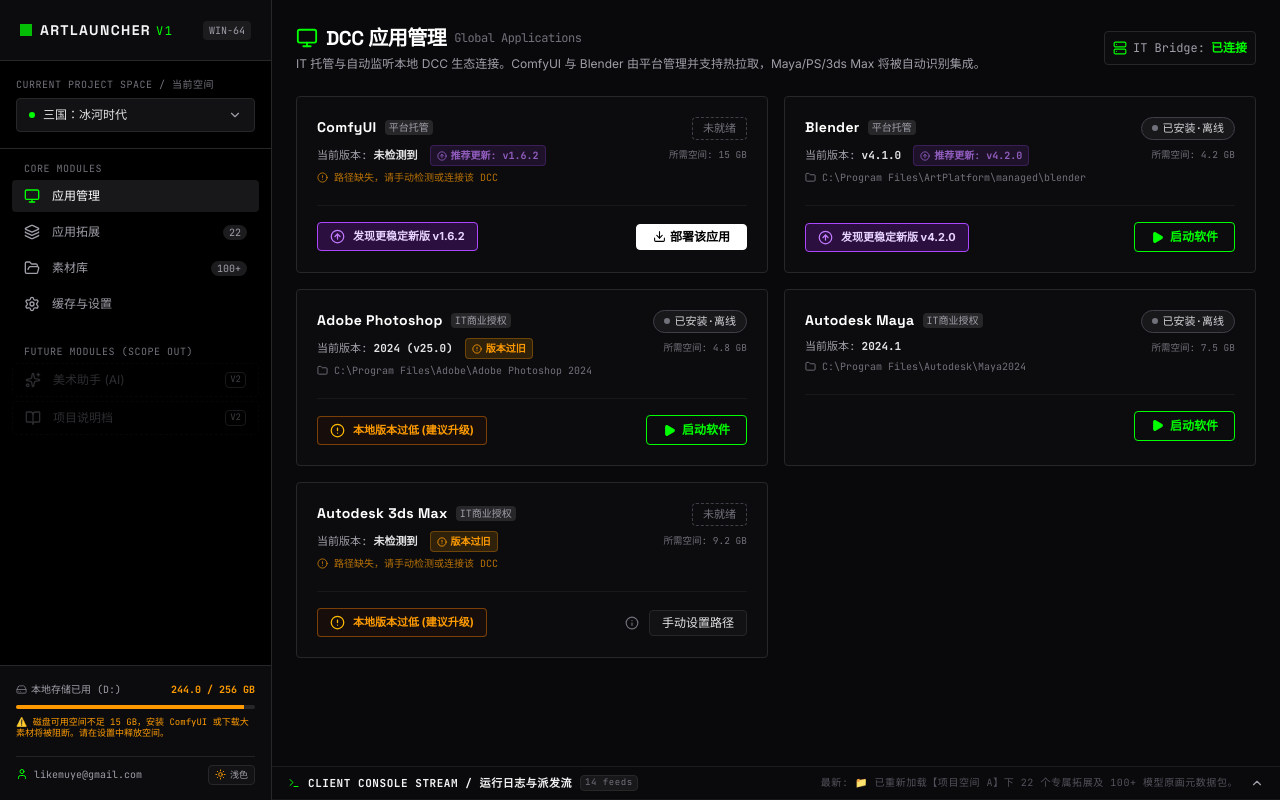
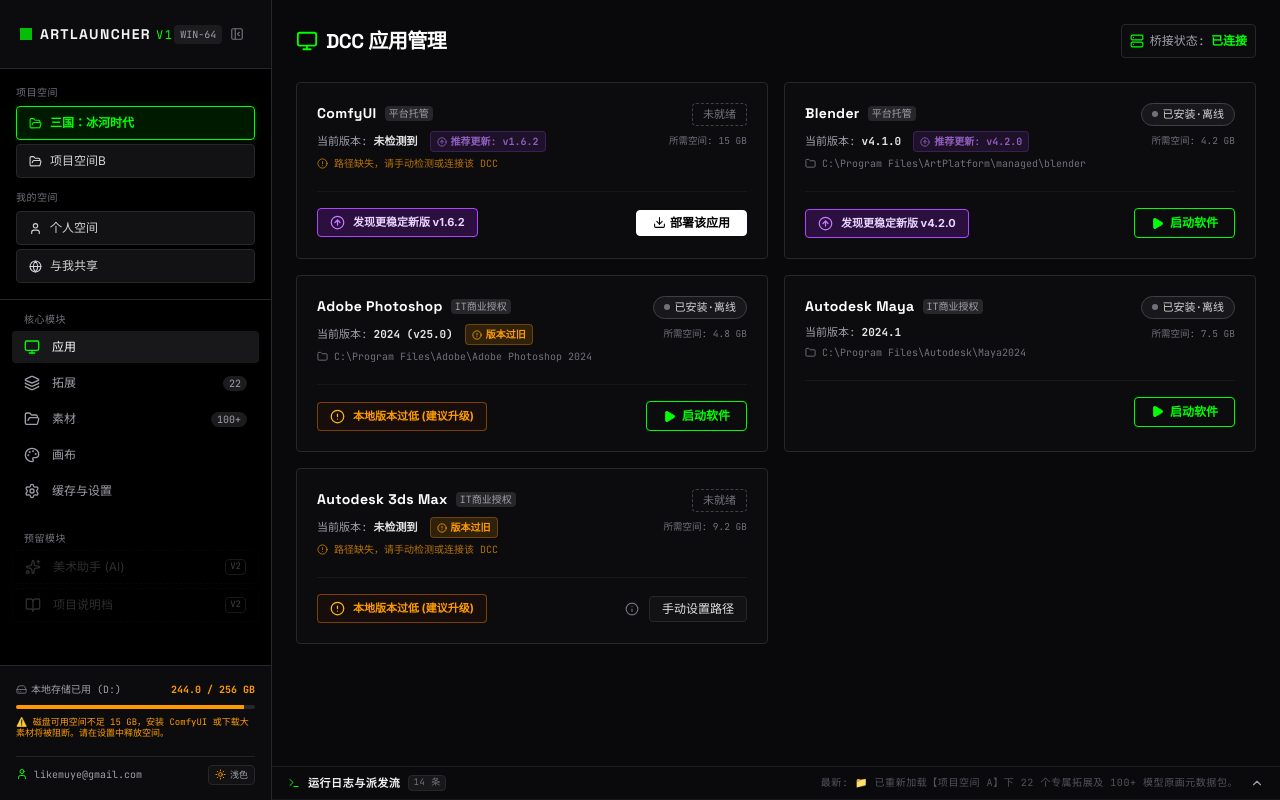
Before and after one commit to likemuye/ArtToolsPlatform, a React (Vite) app: page / in a window 1280 px wide. Built offline with nearby package versions, Linux system fonts and the light colour scheme.

Commit message:
Refine asset library and sidebar UI, update styles
- Rework AssetLibrary layout and interactions
- Update Sidebar structure and styling
- Adjust AppManager, ExtensionManager, SettingsPanel, App
- Minor index.html and index.css updates

```diff
--- a/index.html
+++ b/index.html
@@ -3,7 +3,7 @@
   <head>
     <meta charset="UTF-8" />
     <meta name="viewport" content="width=device-width, initial-scale=1.0" />
-    <title>Art Tools DCC Launcher & Asset Platform</title>
+    <title>艺术工具 DCC 启动与资产平台</title>
   </head>
   <body>
     <div id="root"></div>
--- a/src/App.tsx
+++ b/src/App.tsx
@@ -40,7 +40,9 @@
 
   // Sidebar and space states - F7
   const [currentTab, setCurrentTab] = useState<string>('apps');
-  const [currentSpace, setCurrentSpace] = useState<ProjectSpace>(PROJECT_SPACES[0]); // Defaults to Project A
+  const [currentSpace, setCurrentSpace] = useState<ProjectSpace>(
+    PROJECT_SPACES.find((space) => space.id === SpaceId.ProjectA) ?? PROJECT_SPACES[0]
+  );
   const [isInitial, setIsInitial] = useState<boolean>(true);
   const [toast, setToast] = useState<{ id: number; message: string; type: 'info' | 'success' | 'warning' | 'error' } | null>(null);
 
@@ -161,6 +163,8 @@
             addLog={addLog}
           />
         );
+      case 'canvas':
+        return <div className="flex-1"></div>;
       default:
         return (
           <div className="flex-1 p-8 text-zinc-500 font-mono">
@@ -236,9 +240,9 @@
           >
             <div className="flex items-center gap-2">
               <Terminal size={12} className="text-[#00ff00]" />
-              <span className="text-[#f4f4f5]">CLIENT CONSOLE STREAM / 运行日志与派发流</span>
+              <span className="text-[#f4f4f5]">运行日志与派发流</span>
               <span className="text-[9px] bg-zinc-900 border border-zinc-800 text-zinc-500 rounded px-1 min-w-[30px] text-center font-normal">
-                {logs.length} feeds
+                {logs.length} 条
               </span>
             </div>
 
@@ -256,7 +260,7 @@
           {consoleExpanded && (
             <div className="h-32 p-3 overflow-y-auto text-[10.5px] leading-relaxed space-y-1 font-mono selection:bg-[#00ff00]/20 selection:text-white">
               {logs.length === 0 ? (
-                <div className="text-zinc-700 italic select-none">Waiting for client interaction...</div>
+                <div className="text-zinc-700 italic select-none">等待客户端交互...</div>
               ) : (
                 logs.map((log, index) => {
                   let badgeColor = 'text-zinc-500';
--- a/src/components/AppManager.tsx
+++ b/src/components/AppManager.tsx
@@ -251,16 +251,13 @@
         <div>
           <h1 className="text-xl font-bold font-display tracking-tight text-white flex items-center gap-2">
             <Monitor size={22} className="text-[#00ff00]" />
-            DCC 应用管理 <span className="text-xs text-zinc-500 font-mono font-normal">Global Applications</span>
+            DCC 应用管理
           </h1>
-          <p className="text-xs text-zinc-400 mt-1">
-            IT 托管与自动监听本地 DCC 生态连接。ComfyUI 与 Blender 由平台管理并支持热拉取，Maya/PS/3ds Max 将被自动识别集成。
-          </p>
         </div>
         <div className="flex bg-[#0c0c0e] border border-[#27272a] rounded p-2 text-xs font-mono">
           <div className="flex items-center gap-1.5 text-zinc-400">
             <Server size={14} className="text-[#00ff00]" />
-            <span>IT Bridge:</span>
+            <span>桥接状态:</span>
             <span className="text-[#00ff00] font-bold">已连接</span>
           </div>
         </div>
@@ -565,7 +562,7 @@
 
             <div className="border border-[#27272a] bg-zinc-950 rounded mb-5 p-3">
               <label className="text-[10.5px] font-mono text-zinc-500 uppercase tracking-wilder block mb-2">
-                Simulated Folder Path Selector / 可用注册目录发现 (模拟)
+                可用注册目录发现（模拟）
               </label>
 
               <div className="space-y-2">
--- a/src/components/Sidebar.tsx
+++ b/src/components/Sidebar.tsx
@@ -1,19 +1,19 @@
-import React, { useState, useRef, useEffect } from 'react';
+import React, { useState } from 'react';
 import {
   Layers,
   Settings,
   Sparkles,
   BookOpen,
   HardDrive,
-  Database,
   User,
-  Globe,
   Monitor,
   FolderOpen,
-  ChevronDown,
+  Palette,
   Sun,
   Moon,
-  Check
+  PanelLeftClose,
+  PanelLeftOpen,
+  Globe
 } from 'lucide-react';
 import { SpaceId, ProjectSpace } from '../types';
 import { PROJECT_SPACES } from '../data';
@@ -37,26 +37,34 @@
   theme,
   toggleTheme
 }: SidebarProps) {
-  const [spaceDropdownOpen, setSpaceDropdownOpen] = useState(false);
-  const dropdownRef = useRef<HTMLDivElement>(null);
+  const [isCollapsed, setIsCollapsed] = useState(false);
 
-  // Close dropdown on click outside
-  useEffect(() => {
-    function handleClickOutside(event: MouseEvent) {
-      if (dropdownRef.current && !dropdownRef.current.contains(event.target as Node)) {
-        setSpaceDropdownOpen(false);
-      }
-    }
-    document.addEventListener('mousedown', handleClickOutside);
-    return () => {
-      document.removeEventListener('mousedown', handleClickOutside);
+  const projectSpaces = PROJECT_SPACES.filter(
+    (space) => space.id === SpaceId.ProjectA || space.id === SpaceId.ProjectB
+  );
+  const mySpaces = [
+    PROJECT_SPACES.find((space) => space.id === SpaceId.Personal),
+    PROJECT_SPACES.find((space) => space.id === SpaceId.Shared)
+  ].filter((space): space is ProjectSpace => Boolean(space));
+
+  const getSpaceLabel = (space: ProjectSpace) => {
+    if (space.id === SpaceId.ProjectA) return '三国：冰河时代';
+    if (space.id === SpaceId.ProjectB) return '项目空间B';
+    if (space.id === SpaceId.Personal) return '个人空间';
+    return '与我共享';
   };
-  }, []);
+
+  const getSpaceIcon = (space: ProjectSpace) => {
+    if (space.id === SpaceId.Personal) return User;
+    if (space.id === SpaceId.Shared) return Globe;
+    return FolderOpen;
+  };
 
   const mainTabs = [
-    { id: 'apps', name: '应用管理', icon: Monitor },
-    { id: 'extensions', name: '应用拓展', icon: Layers, badge: currentSpace.id === SpaceId.ProjectA ? '22' : '0' },
-    { id: 'assets', name: '素材库', icon: FolderOpen, badge: currentSpace.id === SpaceId.ProjectA ? '100+' : '0' },
+    { id: 'apps', name: '应用', icon: Monitor },
+    { id: 'extensions', name: '拓展', icon: Layers, badge: currentSpace.id === SpaceId.ProjectA ? '22' : '0' },
+    { id: 'assets', name: '素材', icon: FolderOpen, badge: currentSpace.id === SpaceId.ProjectA ? '100+' : '0' },
+    { id: 'canvas', name: '画布', icon: Palette },
     { id: 'settings', name: '缓存与设置', icon: Settings },
   ];
 
@@ -66,122 +74,129 @@
   ];
 
   return (
-    <div className="w-68 bg-black h-screen border-r border-[#27272a] flex flex-col select-none font-sans justify-between">
+    <div className={`${isCollapsed ? 'w-[72px]' : 'w-68'} bg-black h-screen border-r border-[#27272a] flex flex-col select-none font-sans justify-between transition-all duration-300 ease-out`}>
       {/* Upper Area */}
-      <div className="flex flex-col">
+      <div className="flex flex-col flex-1 min-h-0">
         {/* Platform Title */}
-        <div className="p-5 border-b border-[#27272a] bg-[#0c0c0e] flex items-center justify-between">
-          <div className="flex items-center gap-2">
+        <div className={`border-b border-[#27272a] bg-[#0c0c0e] ${isCollapsed ? 'p-3 flex items-center justify-center relative' : 'p-5 flex items-center justify-between'}`}>
+          <div className={`flex items-center ${isCollapsed ? '' : 'gap-2'}`}>
             <div className="w-3 h-3 bg-[#00ff00] animate-pulse"></div>
+            {!isCollapsed && (
               <span className={`font-display font-bold tracking-widest text-sm ${theme === 'light' ? 'text-zinc-900' : 'text-[#f4f4f5]'}`}>
                 ARTLAUNCHER <span className="text-[#00ff00] font-mono text-xs font-normal">V1</span>
               </span>
+            )}
           </div>
+          {!isCollapsed && (
             <div className="text-[10px] bg-[#1c1c1f] px-1.5 py-0.5 rounded text-zinc-400 font-mono">
               WIN-64
             </div>
+          )}
+          <button
+            onClick={() => setIsCollapsed(!isCollapsed)}
+            title={isCollapsed ? '展开导航' : '收起导航'}
+            className={`${isCollapsed ? 'absolute right-1.5 top-1/2 -translate-y-1/2' : ''} inline-flex h-7 w-7 items-center justify-center text-zinc-500 hover:text-[#00ff00] transition-colors cursor-pointer`}
+          >
+            {isCollapsed ? <PanelLeftOpen size={14} /> : <PanelLeftClose size={14} />}
+          </button>
         </div>
 
-        {/* Project Space Selector - F7 */}
-        <div ref={dropdownRef} className="p-4 border-b border-[#27272a] relative">
+        {/* Space Selector */}
+        <div className={`${isCollapsed ? 'p-2' : 'p-4'} border-b border-[#27272a]`}>
+          <div className={isCollapsed ? 'space-y-2' : 'space-y-3'}>
+            <div>
+              {!isCollapsed && (
                 <label className="text-[10px] text-zinc-500 uppercase font-mono tracking-wider block mb-1.5">
-            CURRENT PROJECT SPACE / 当前空间
+                  项目空间
                 </label>
-          <button
-            onClick={() => setSpaceDropdownOpen(!spaceDropdownOpen)}
-            className={`w-full flex items-center justify-between transition-all py-2 px-3 text-left rounded border ${
-              spaceDropdownOpen
-                ? (theme === 'light' ? 'border-[#00C800] bg-white ring-1 ring-[#00C800]/20' : 'border-[#00ff00] bg-[#121214] ring-1 ring-[#00ff00]/20')
-                : (theme === 'light' ? 'bg-white border-slate-200 hover:border-[#00C800]' : 'bg-[#121214] border-[#27272a] hover:border-[#00ff00]')
-            }`}
-          >
-            <div className="flex items-center gap-2 overflow-hidden">
-              {currentSpace.id === SpaceId.ProjectA ? (
-                <div className="w-1.5 h-1.5 rounded-full bg-[#00ff00]"></div>
-              ) : currentSpace.id === SpaceId.ProjectB ? (
-                <div className="w-1.5 h-1.5 rounded-full bg-blue-500"></div>
-              ) : currentSpace.id === SpaceId.Shared ? (
-                <div className="w-1.5 h-1.5 rounded-full bg-yellow-500"></div>
-              ) : (
-                <div className="w-1.5 h-1.5 rounded-full bg-purple-500"></div>
               )}
-              <span className={`text-xs font-medium truncate font-sans ${theme === 'light' ? 'text-slate-800' : 'text-zinc-200'}`}>
-                {currentSpace.name}
-              </span>
-            </div>
-            <ChevronDown size={14} className={`text-zinc-400 transition-transform ${spaceDropdownOpen ? 'rotate-180' : ''}`} />
-          </button>
-
-          {/* Space Selector Dropdown */}
-          {spaceDropdownOpen && (
-            <div className={`absolute left-4 right-4 mt-1 z-50 shadow-2xl rounded p-1 flex flex-col gap-[2px] border ${
-              theme === 'light' ? 'bg-white border-slate-200' : 'bg-[#121214] border-[#27272a]'
-            }`}>
-              {PROJECT_SPACES.map((space) => {
+              <div className={isCollapsed ? 'space-y-1.5' : 'space-y-1'}>
+                {projectSpaces.map((space) => {
                   const isActive = currentSpace.id === space.id;
-                let dotColor = 'bg-zinc-600';
-                if (space.id === SpaceId.ProjectA) dotColor = 'bg-[#00ff00]';
-                else if (space.id === SpaceId.ProjectB) dotColor = 'bg-blue-500';
-                else if (space.id === SpaceId.Shared) dotColor = 'bg-yellow-500';
-                else if (space.id === SpaceId.Personal) dotColor = 'bg-purple-500';
-
+                  const SpaceIcon = getSpaceIcon(space);
                   return (
                     <button
                       key={space.id}
-                    onClick={() => {
-                      setCurrentSpace(space);
-                      setSpaceDropdownOpen(false);
-                    }}
-                    className={`w-full flex flex-col text-left p-2 rounded transition-all group ${
+                      onClick={() => setCurrentSpace(space)}
+                      className={`rounded border transition-all cursor-pointer ${
                         isActive
-                        ? (theme === 'light' ? 'bg-emerald-50/70' : 'bg-[#1a1a1f]')
-                        : (theme === 'light' ? 'bg-transparent hover:bg-slate-50' : 'bg-transparent hover:bg-[#18181c]')
-                    }`}
+                          ? (theme === 'light'
+                            ? 'bg-emerald-50 border-[#00C800] text-[#00A900] font-semibold'
+                            : 'bg-[#00ff00]/10 border-[#00ff00] text-[#00ff00] font-semibold')
+                          : (theme === 'light'
+                            ? 'bg-white border-slate-200 text-slate-700 hover:border-[#00C800]'
+                            : 'bg-[#121214] border-[#27272a] text-zinc-300 hover:border-[#00ff00] hover:text-white')
+                      } ${isCollapsed ? 'h-14 w-14 mx-auto p-1.5' : 'w-full py-2 px-3 text-xs text-left font-sans'}`}
                     >
-                    <div className="flex items-center justify-between w-full">
+                      {isCollapsed ? (
+                        <div className="flex w-full flex-col items-center gap-0.5">
+                          <SpaceIcon size={14} />
+                          <span className="block w-full overflow-hidden text-ellipsis whitespace-nowrap text-[9px] leading-tight text-center">{getSpaceLabel(space)}</span>
+                        </div>
+                      ) : (
                         <div className="flex items-center gap-2">
-                        <div className={`w-1.5 h-1.5 rounded-full ${dotColor}`}></div>
-                        <span className={`text-xs ${
-                          isActive
-                            ? (theme === 'light' ? 'text-[#00C800] font-semibold' : 'text-[#00ff00] font-semibold')
-                            : (theme === 'light' ? 'text-slate-700 group-hover:text-slate-900' : 'text-zinc-300 group-hover:text-white')
-                        }`}>
-                          {space.name}
-                        </span>
+                          <SpaceIcon size={13} className="shrink-0" />
+                          <span className="truncate">{getSpaceLabel(space)}</span>
                         </div>
-                      <div className="flex items-center gap-1.5 shrink-0">
-                        {space.extensionCount > 0 && (
-                          <span className={`text-[9px] font-mono px-1 rounded ${
-                            theme === 'light' ? 'bg-slate-200/50 text-slate-500' : 'bg-[#27272a] text-zinc-400'
-                          }`}>
-                            {space.extensionCount} 拓展
-                          </span>
                       )}
-                        {isActive && (
-                          <Check size={12} className={theme === 'light' ? 'text-[#00C800]' : 'text-[#00ff00]'} />
-                        )}
-                      </div>
-                    </div>
-                    <span className={`text-[9.5px] mt-1 pl-3.5 line-clamp-1 ${
-                      isActive
-                        ? (theme === 'light' ? 'text-emerald-700/80' : 'text-zinc-400')
-                        : 'text-zinc-500'
-                    }`}>
-                      {space.description}
-                    </span>
                     </button>
                   );
                 })}
               </div>
+            </div>
+
+            <div>
+              {!isCollapsed && (
+                <label className="text-[10px] text-zinc-500 uppercase font-mono tracking-wider block mb-1.5">
+                  我的空间
+                </label>
               )}
+              <div className={isCollapsed ? 'space-y-1.5' : 'space-y-1'}>
+                {mySpaces.map((space) => {
+                  const isActive = currentSpace.id === space.id;
+                  const SpaceIcon = getSpaceIcon(space);
+                  return (
+                    <button
+                      key={space.id}
+                      onClick={() => setCurrentSpace(space)}
+                      className={`rounded border transition-all cursor-pointer ${
+                        isActive
+                          ? (theme === 'light'
+                            ? 'bg-emerald-50 border-[#00C800] text-[#00A900] font-semibold'
+                            : 'bg-[#00ff00]/10 border-[#00ff00] text-[#00ff00] font-semibold')
+                          : (theme === 'light'
+                            ? 'bg-white border-slate-200 text-slate-700 hover:border-[#00C800]'
+                            : 'bg-[#121214] border-[#27272a] text-zinc-300 hover:border-[#00ff00] hover:text-white')
+                      } ${isCollapsed ? 'h-14 w-14 mx-auto p-1.5' : 'w-full py-2 px-3 text-xs text-left font-sans'}`}
+                    >
+                      {isCollapsed ? (
+                        <div className="flex w-full flex-col items-center gap-0.5">
+                          <SpaceIcon size={14} />
+                          <span className="block w-full overflow-hidden text-ellipsis whitespace-nowrap text-[9px] leading-tight text-center">{getSpaceLabel(space)}</span>
+                        </div>
+                      ) : (
+                        <div className="flex items-center gap-2">
+                          <SpaceIcon size={13} className="shrink-0" />
+                          <span className="truncate">{getSpaceLabel(space)}</span>
+                        </div>
+                      )}
+                    </button>
+                  );
+                })}
+              </div>
+            </div>
+          </div>
         </div>
 
         {/* Navigation Tabs - F1 - F10 */}
-        <div className="p-3">
+        <div className="relative flex-1 min-h-0">
+          <div className={`${isCollapsed ? 'p-2' : 'p-3'} h-full overflow-y-auto sidebar-nav-scroll`}>
+          {!isCollapsed && (
             <label className="text-[10px] text-zinc-500 uppercase font-mono tracking-wider pl-3 block mb-1">
-            Core Modules
+              核心模块
             </label>
-          <div className="space-y-1">
+          )}
+          <div className={isCollapsed ? 'space-y-1.5' : 'space-y-1'}>
             {mainTabs.map((tab) => {
               const TabIcon = tab.icon;
               const isActive = currentTab === tab.id;
@@ -189,17 +204,17 @@
                 <button
                   key={tab.id}
                   onClick={() => setCurrentTab(tab.id)}
-                  className={`w-full flex items-center justify-between py-2 px-3 text-left transition-all rounded group ${
+                  className={`w-full transition-all rounded group cursor-pointer ${
                     isActive
                       ? 'bg-[#18181b] text-white font-medium'
                       : 'text-zinc-400 hover:text-white hover:bg-[#0c0c0e]'
-                  }`}
+                  } ${isCollapsed ? 'h-14 w-14 mx-auto p-1.5 flex flex-col items-center gap-0.5' : 'py-2 px-3 flex items-center justify-between text-left'}`}
                 >
-                  <div className="flex items-center gap-3">
-                    <TabIcon size={16} className={isActive ? 'text-[#00ff00]' : 'text-zinc-400 group-hover:text-zinc-200'} />
-                    <span className="text-xs">{tab.name}</span>
+                  <div className={`flex ${isCollapsed ? 'flex-col items-center gap-1' : 'items-center gap-3'}`}>
+                    <TabIcon size={isCollapsed ? 15 : 16} className={isActive ? 'text-[#00ff00]' : 'text-zinc-400 group-hover:text-zinc-200'} />
+                    <span className={isCollapsed ? 'block w-full overflow-hidden text-ellipsis whitespace-nowrap text-[9px] leading-tight text-center' : 'text-xs'}>{tab.name}</span>
                   </div>
-                  {tab.badge && (
+                  {!isCollapsed && tab.badge && (
                     <span className={`text-[10px] font-mono px-1.5 py-0.2 rounded-full ${
                       isActive ? 'bg-[#00ff00] text-black font-semibold' : 'bg-[#1c1c1f] text-zinc-400'
                     }`}>
@@ -212,36 +227,66 @@
           </div>
 
           {/* Placeholders for V2 */}
-          <div className="mt-6">
+          <div
+            className={
+              isCollapsed
+                ? (theme === 'light' ? 'mt-3 pt-3 border-t border-slate-200' : 'mt-3 pt-3 border-t border-[#1b1b1d]')
+                : 'mt-6'
+            }
+          >
+            {!isCollapsed && (
               <label className="text-[10px] text-zinc-500 uppercase font-mono tracking-wider pl-3 block mb-1">
-              Future Modules (Scope Out)
+                预留模块
               </label>
-            <div className="space-y-1">
+            )}
+            <div className={isCollapsed ? 'space-y-1.5' : 'space-y-1'}>
               {placeholderTabs.map((tab) => {
                 const TabIcon = tab.icon;
                 return (
                   <div
                     key={tab.id}
                     title="PRD 规划 V2 版本，当前仅作原型占位"
-                    className="w-full flex items-center justify-between py-2 px-3 text-left border border-dashed border-zinc-800/40 opacity-40 cursor-not-allowed text-zinc-500 rounded"
+                    className={`w-full border border-dashed border-zinc-800/40 opacity-40 cursor-not-allowed text-zinc-500 rounded ${
+                      isCollapsed ? 'h-14 w-14 mx-auto p-1.5 flex flex-col items-center gap-0.5' : 'py-2 px-3 flex items-center justify-between text-left'
+                    }`}
                   >
-                    <div className="flex items-center gap-3">
-                      <TabIcon size={16} />
-                      <span className="text-xs">{tab.name}</span>
+                    <div className={`flex ${isCollapsed ? 'flex-col items-center gap-1' : 'items-center gap-3'}`}>
+                      <TabIcon size={isCollapsed ? 15 : 16} />
+                      <span className={isCollapsed ? 'block w-full overflow-hidden text-ellipsis whitespace-nowrap text-[9px] leading-tight text-center' : 'text-xs'}>{tab.name}</span>
                     </div>
+                    {!isCollapsed && (
                       <span className="text-[9px] font-mono border border-zinc-700 text-zinc-400 px-1 rounded uppercase">
                         {tab.badge}
                       </span>
+                    )}
                   </div>
                 );
               })}
             </div>
           </div>
           </div>
+        {isCollapsed && (
+          <div className="sidebar-scroll-fade pointer-events-none absolute bottom-0 left-2 right-2 h-10"></div>
+        )}
+        </div>
       </div>
 
       {/* Disk Space & User Details Indicator at Bottom */}
-      <div className="p-4 border-t border-[#27272a] bg-[#0c0c0e] font-mono">
+      <div className={`${isCollapsed ? 'p-2' : 'p-4'} border-t border-[#27272a] bg-[#0c0c0e] font-mono`}>
+        {isCollapsed ? (
+          <button
+            onClick={toggleTheme}
+            title={theme === 'dark' ? '切换至明亮模式' : '切换至暗黑模式'}
+            className="h-14 w-14 mx-auto rounded border border-[#27272a] hover:border-[#00ff00] text-zinc-400 hover:text-[#00ff00] transition-colors cursor-pointer flex flex-col items-center justify-center gap-0.5"
+          >
+            {theme === 'dark' ? (
+              <Sun size={14} className="text-amber-500" />
+            ) : (
+              <Moon size={14} className="text-indigo-400" />
+            )}
+            <span className="text-[10px] font-sans">{theme === 'dark' ? '浅色' : '深色'}</span>
+          </button>
+        ) : (
           <div className="flex flex-col gap-2">
             {/* Disk Space Indicator */}
             <div className="flex items-center justify-between text-[10px] text-zinc-400">
@@ -294,6 +339,7 @@
               </button>
             </div>
           </div>
+        )}
       </div>
     </div>
   );
--- a/src/index.css
+++ b/src/index.css
@@ -50,6 +50,36 @@
 
 .glow-btn:hover {
   box-shadow: 0 0 12px rgba(0, 255, 0, 0.4);
+}
+
+/* Sidebar collapsed navigation: hide scrollbar and use bottom fade hint */
+.sidebar-nav-scroll {
+  scrollbar-width: none;
+  -ms-overflow-style: none;
+}
+
+.sidebar-nav-scroll::-webkit-scrollbar {
+  width: 0;
+  height: 0;
+  display: none;
+}
+
+.sidebar-scroll-fade {
+  background: linear-gradient(
+    to top,
+    rgba(12, 12, 14, 0.98) 0%,
+    rgba(12, 12, 14, 0.86) 46%,
+    rgba(12, 12, 14, 0) 100%
+  );
+}
+
+.light .sidebar-scroll-fade {
+  background: linear-gradient(
+    to top,
+    rgba(248, 250, 252, 0.98) 0%,
+    rgba(248, 250, 252, 0.86) 46%,
+    rgba(248, 250, 252, 0) 100%
+  );
 }
 
 /* =========================================
```
Also changed, not shown: src/components/AssetLibrary.tsx (+108 -93 lines), src/components/ExtensionManager.tsx (+2 -6 lines), src/components/SettingsPanel.tsx (+2 -5 lines). Lines whose indentation alone changed are shown as unchanged.
